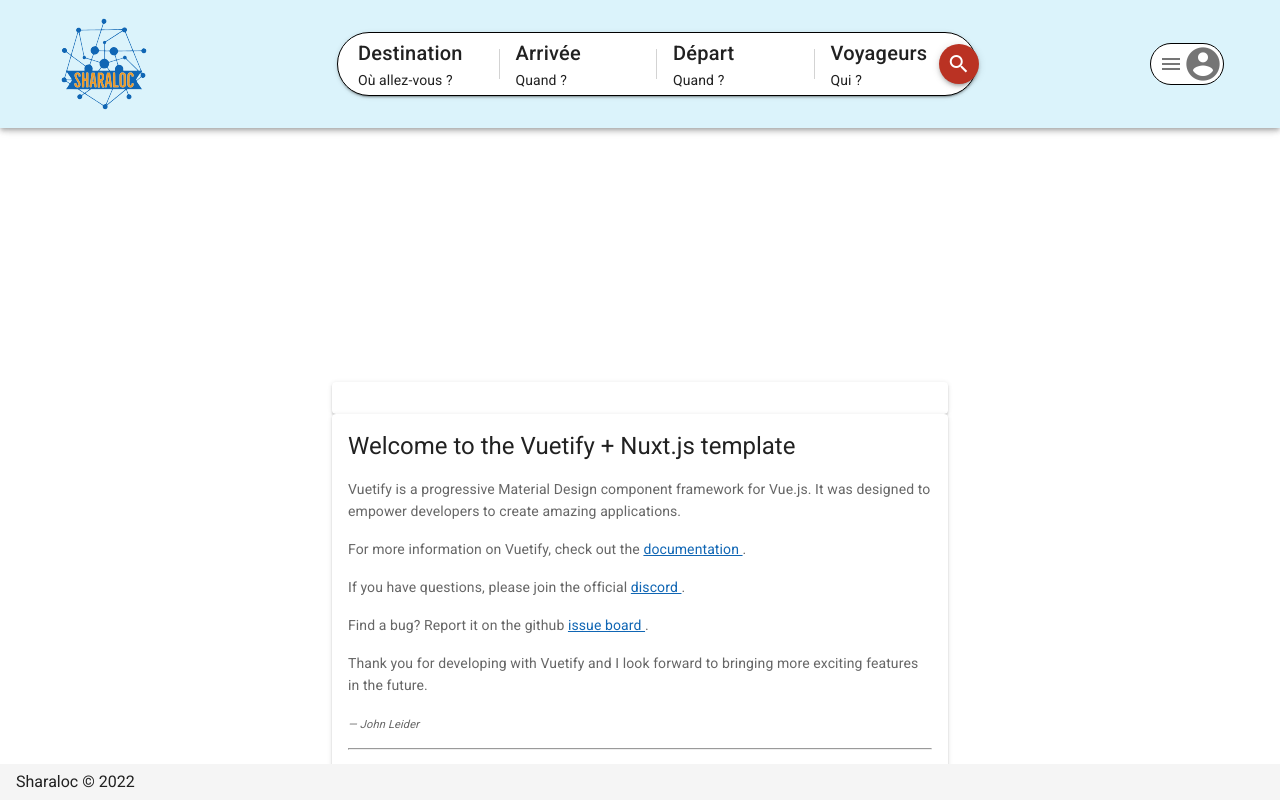
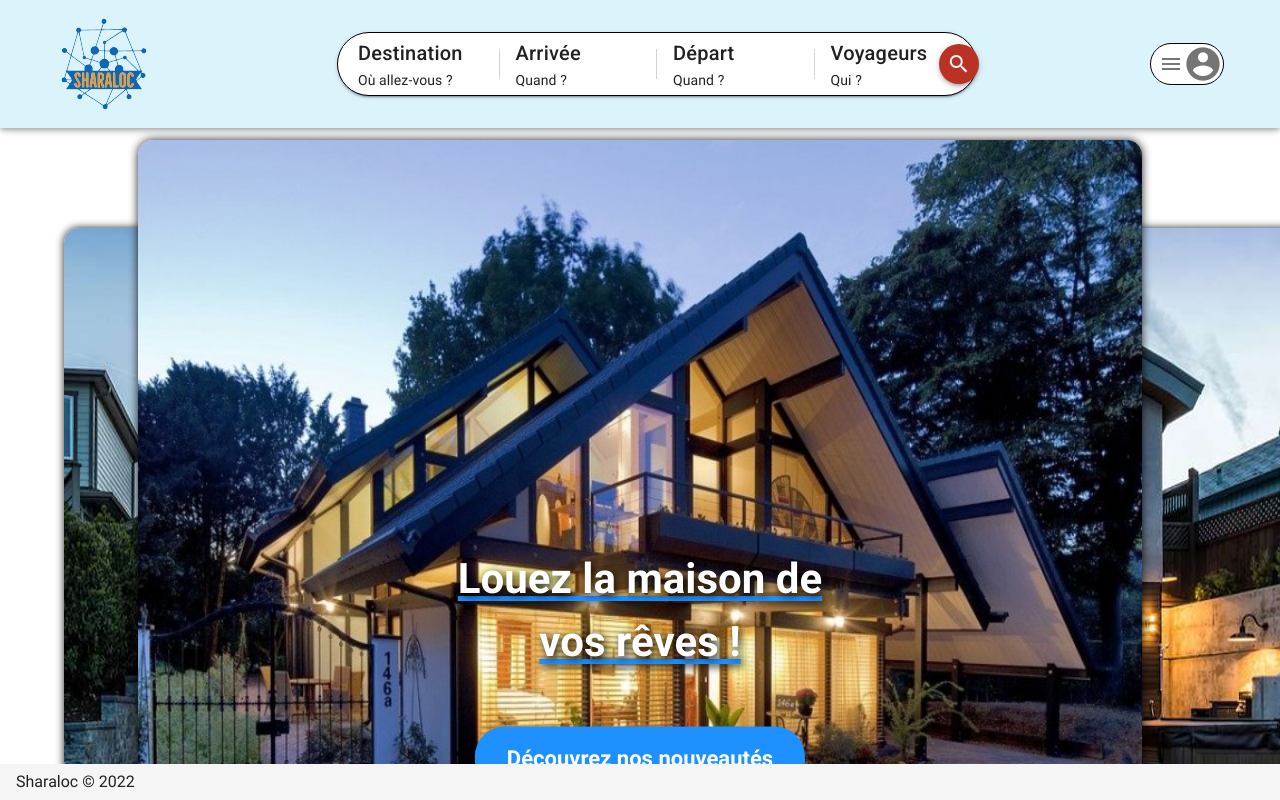
Before and after one commit to AAE-Location-biens-immobiliers/APP, a Nuxt app: page / in a window 1280 px wide. Built offline with nearby package versions, Linux system fonts and the light colour scheme.

Commit message:
page d'accueil

```diff
--- a/pages/index.vue
+++ b/pages/index.vue
@@ -1,75 +1,79 @@
 <template>
-  <v-row justify="center" align="center" style="height: 1000px">
-    <v-col cols="12" sm="8" md="6">
-      <v-card class="logo py-4 d-flex justify-center">
-      </v-card>
-      <v-card>
-        <v-card-title class="headline">
-          Welcome to the Vuetify + Nuxt.js template
-        </v-card-title>
-        <v-card-text>
-          <p>Vuetify is a progressive Material Design component framework for Vue.js. It was designed to empower developers to create amazing applications.</p>
-          <p>
-            For more information on Vuetify, check out the <a
-              href="https://vuetifyjs.com"
-              target="_blank"
-              rel="noopener noreferrer"
-            >
-              documentation
-            </a>.
-          </p>
-          <p>
-            If you have questions, please join the official <a
-              href="https://chat.vuetifyjs.com/"
-              target="_blank"
-              rel="noopener noreferrer"
-              title="chat"
-            >
-              discord
-            </a>.
-          </p>
-          <p>
-            Find a bug? Report it on the github <a
-              href="https://github.com/vuetifyjs/vuetify/issues"
-              target="_blank"
-              rel="noopener noreferrer"
-              title="contribute"
-            >
-              issue board
-            </a>.
-          </p>
-          <p>Thank you for developing with Vuetify and I look forward to bringing more exciting features in the future.</p>
-          <div class="text-xs-right">
-            <em><small>&mdash; John Leider</small></em>
-          </div>
-          <hr class="my-3">
-          <a
-            href="https://nuxtjs.org/"
-            target="_blank"
-            rel="noopener noreferrer"
-          >
-            Nuxt Documentation
-          </a>
-          <br>
-          <a
-            href="https://github.com/nuxt/nuxt.js"
-            target="_blank"
-            rel="noopener noreferrer"
-          >
-            Nuxt GitHub
-          </a>
-        </v-card-text>
-        <v-card-actions>
-          <v-spacer />
-          <v-btn
-            color="primary"
-            nuxt
-            to="/inspire"
-          >
-            Continue
-          </v-btn>
-        </v-card-actions>
-      </v-card>
-    </v-col>
-  </v-row>
+  <div class="img_accueil">
+    <img class="main_img" src="../static/maison1.jpg" alt="Exemple maison" width="1200" height="800"/>
+    <img class="secondary_img" src="../static/maison2.jpg" alt="Exemple maison2" width="900" height="600"/>
+    <img class="secondary_img" src="../static/maison2.jpg" alt="Exemple maison2" width="900" height="600"/>
+    <p>Louez la maison de<br> vos rêves !</p>
+    <button>Découvrez nos nouveautés</button>
+
+  </div>
 </template>
+
+<script>
+</script>
+
+<style scoped>
+
+  @font-face {
+    font-family: "Roboto";
+    src: local("Roboto"),   url(../assets/fonts/Roboto-Medium.ttf) format("truetype");
+  }
+   @font-face {
+    font-family: "RobotoBold";
+    src: local("RobotoBold"),   url(../assets/fonts/Roboto-Bold.ttf) format("truetype");
+  }
+
+  .img_accueil>img:nth-child(1) {
+    position: relative;
+    margin-left: 10%;
+    top: 50%;
+    width: 80%;
+    border-radius: 15px;
+    box-shadow: 0px 0px 10px;
+    z-index: 1;
+  }
+
+  .img_accueil>button {
+    background-color: dodgerblue;
+    padding: 15px 32px;
+    color: white;
+    font-size: 22px;
+    border-radius: 30px;
+    position:absolute;
+    top: 630px;
+    transform: translate(-50%, -50%);
+    left: 50%;
+    font-family: 'RobotoBold', sans-serif;
+    z-index: 2;
+  }
+
+  .img_accueil>p {
+    position: relative;
+    top: -400px;
+    color: white;
+    text-shadow: 2px 2px 8px #000;
+    text-decoration: underline;
+    text-decoration-color: dodgerblue;
+    text-decoration-thickness: 5px ;
+    text-align: center;
+    font-size: 42px;
+    font-family: 'RobotoBold', sans-serif;
+    z-index: 2;
+  }
+
+  .img_accueil>img{
+    border-radius: 15px;
+    position: absolute;
+    top: 100px;
+    z-index: 0;
+    box-shadow: 0px 0px 8px;
+  }
+
+  .img_accueil>img:nth-child(2){
+    left: 5%;
+  }
+  .img_accueil>img:nth-child(3){
+    left: 36%;
+  }
+
+</style>
```
